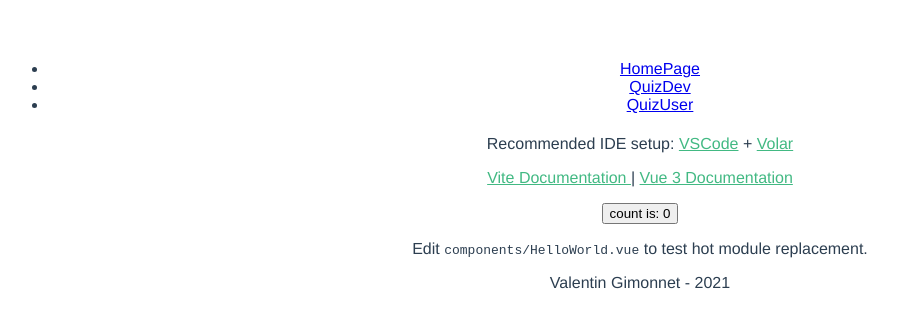
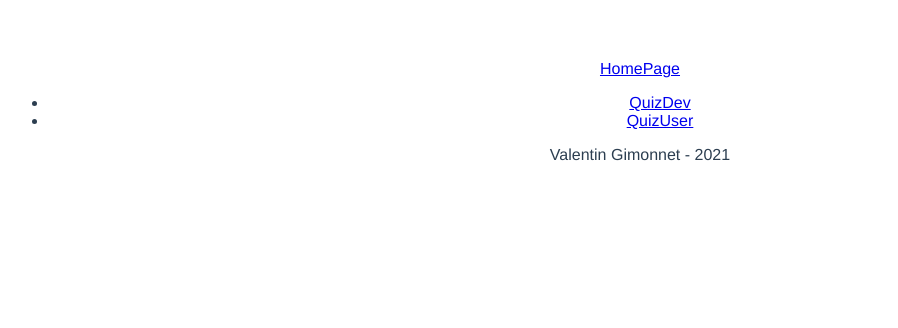
Before and after one commit to vgimonnet/eco-web-quiz, a Vue app: page / in a window 1280 px wide. Shown: the top 328 px of the page, without its empty margins (0-898 px from the left). Built offline with nearby package versions, Linux system fonts and the light colour scheme.

Commit message:
Clean components

```diff
--- a/src/components/HomePage.vue
+++ b/src/components/HomePage.vue
@@ -1,40 +1,18 @@
-<script setup>
-import { ref } from 'vue'
-
-defineProps({
-  msg: String
-})
-
-const count = ref(0)
-</script>
-
 <template>
-  <h1>{{ msg }}</h1>
-
-  <p>
-    Recommended IDE setup:
-    <a href="https://code.visualstudio.com/" target="_blank">VSCode</a>
-    +
-    <a href="https://github.com/johnsoncodehk/volar" target="_blank">Volar</a>
-  </p>
-
-  <p>
-    <a href="https://vitejs.dev/guide/features.html" target="_blank">
-      Vite Documentation
-    </a>
-    |
-    <a href="https://v3.vuejs.org/" target="_blank">Vue 3 Documentation</a>
-  </p>
-
-  <button type="button" @click="count++">count is: {{ count }}</button>
-  <p>
-    Edit
-    <code>components/HelloWorld.vue</code> to test hot module replacement.
-  </p>
+  <nav>
+    <ul>
+      <li>
+        <router-link v-bind:to="{ name: 'QuizDev' }">QuizDev</router-link>
+      </li>
+      <li>
+        <router-link v-bind:to="{ name: 'QuizUser' }">QuizUser</router-link>
+      </li>
+    </ul>
+  </nav>
 </template>
 
-<style scoped>
-a {
-  color: #42b983;
-}
-</style>
+<script>
+  export default {
+    name: 'HomePage'
+  }
+</script>
--- a/src/components/QuizDevPage.vue
+++ b/src/components/QuizDevPage.vue
@@ -1,21 +1,7 @@
-<script setup>
-import { ref } from 'vue'
-
-defineProps({
-  msg: String
-})
-
-const count = ref(0)
-</script>
-
 <template>
-  <h1>{{ msg }}</h1>
-
-
+  <main>
+    <h1>
+      Quiz - Eco-web development
+    </h1>
+  </main>
 </template>
-
-<style scoped>
-a {
-  color: #42b983;
-}
-</style>
--- a/src/components/QuizUserPage.vue
+++ b/src/components/QuizUserPage.vue
@@ -1,21 +1,5 @@
-<script setup>
-import { ref } from 'vue'
-
-defineProps({
-  msg: String
-})
-
-const count = ref(0)
-</script>
-
 <template>
-  <h1>{{ msg }}</h1>
-
-
+  <main>
+    <h1>Quiz - Environmental impact of digital technology</h1>
+  </main>
 </template>
-
-<style scoped>
-a {
-  color: #42b983;
-}
-</style>
--- a/src/components/statics/HeaderApp.vue
+++ b/src/components/statics/HeaderApp.vue
@@ -1,18 +1,6 @@
 <template>
   <header>
-    <nav>
-      <ul>
-        <li>
-          <router-link v-bind:to="{ name: 'HomePage' }">HomePage</router-link>
-        </li>
-        <li>
-          <router-link v-bind:to="{ name: 'QuizDev' }">QuizDev</router-link>
-        </li>
-        <li>
-          <router-link v-bind:to="{ name: 'QuizUser' }">QuizUser</router-link>
-        </li>
-      </ul>
-    </nav>
+    <router-link v-bind:to="{ name: 'HomePage' }">HomePage</router-link>
   </header>
 </template>
 
```
Also changed, not shown: src/components/statics/FooterApp.vue (line endings or trailing spaces).
